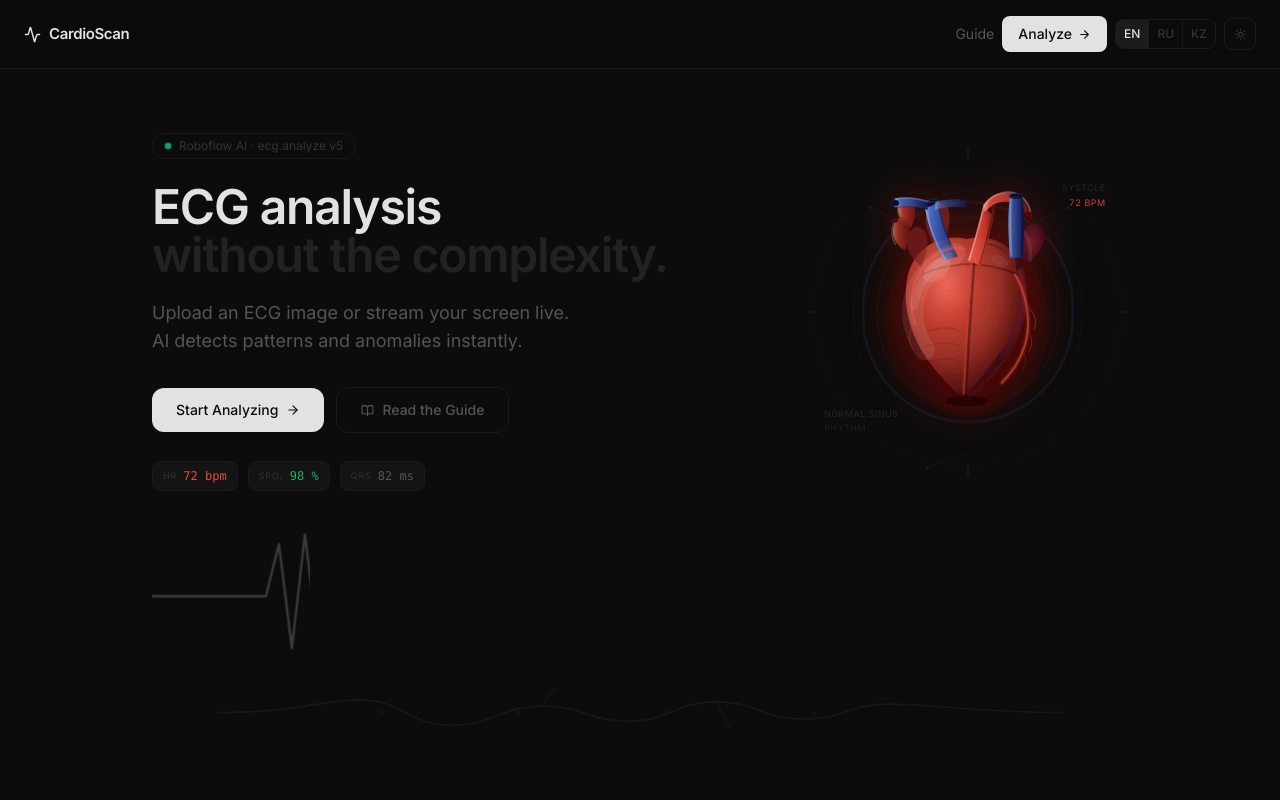
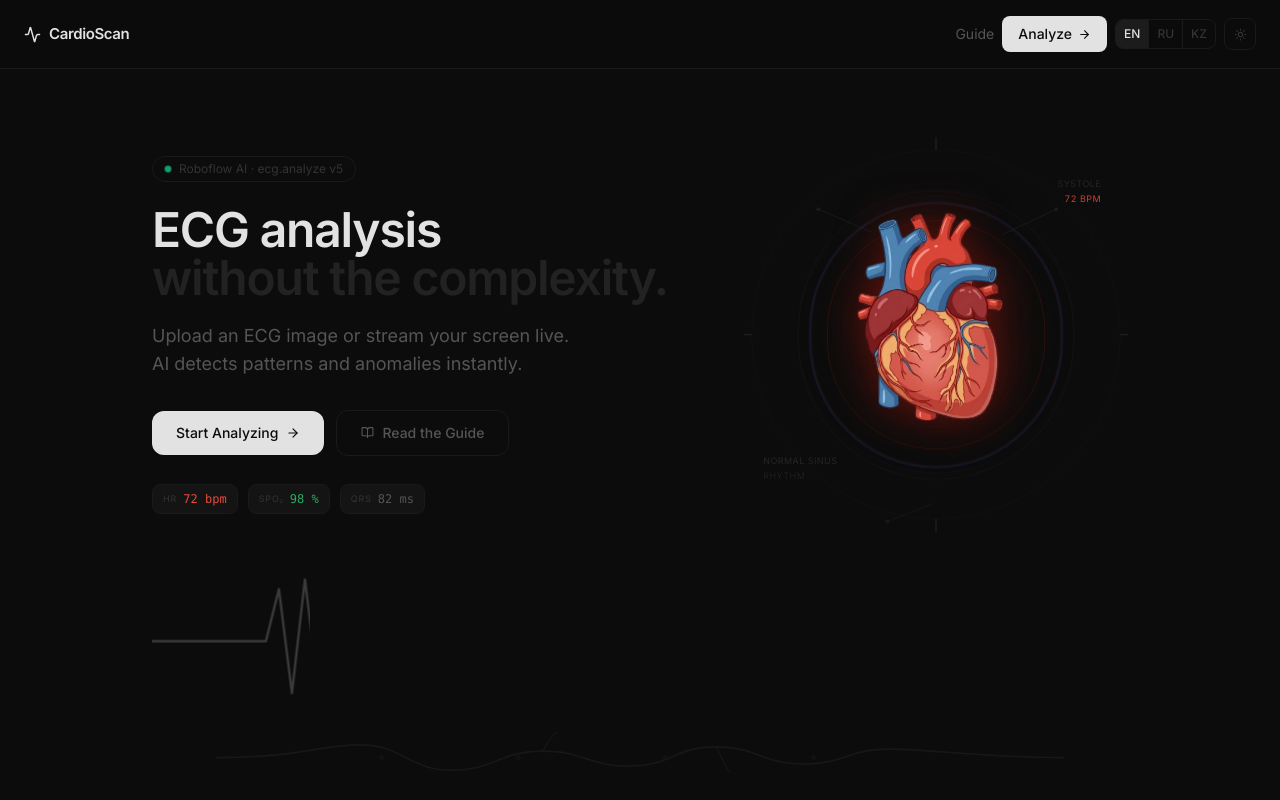
Before and after one commit to gaklelj/CardioScan, a React (Create React App) app in the folder frontend/: page / in a window 1280 px wide. Shown: the top 800 px of the page. Built offline with nearby package versions, Linux system fonts and the light colour scheme.

Commit message:
иконка серца

```diff
--- a/frontend/src/pages/Landing.js
+++ b/frontend/src/pages/Landing.js
@@ -2,6 +2,7 @@ import { useNavigate } from 'react-router-dom'
 import { Monitor, Zap, ArrowRight, FileImage, BookOpen } from 'lucide-react'
 import Nav from '../components/Nav'
 import HeartAnatomy from '../components/HeartAnatomy'
+import heartImg from '../assets/Gemini_Generated_Image_f0mgkpf0mgkpf0mg-removebg-preview.png'
 import { useLanguage } from '../LanguageContext'
 
 /* ── Scanning ECG hero line ── */
@@ -88,9 +89,11 @@ function HeartViz() {
 
       {/* Heart */}
       <div className="absolute inset-0 flex items-center justify-center">
-        <HeartAnatomy
+        <img
+          src={heartImg}
+          alt="heart"
           className="heart-float heart-beat"
-          style={{ width: '74%', height: '74%', filter: 'drop-shadow(0 0 20px rgba(140,20,10,0.60))' }}
+          style={{ width: '74%', height: '74%', objectFit: 'contain', filter: 'drop-shadow(0 0 20px rgba(140,20,10,0.60))' }}
         />
       </div>
 
@@ -226,7 +229,7 @@ export default function Landing() {
           </div>
 
           {/* Right — anatomical heart */}
-          <div className="animate-fade-in w-52 sm:w-64 lg:w-80 shrink-0">
+          <div className="animate-fade-in w-64 sm:w-80 lg:w-96 shrink-0">
             <HeartViz />
           </div>
         </div>
```
Also changed, not shown: frontend/src/assets/Gemini_Generated_Image_f0mgkpf0mgkpf0mg-removebg-preview.png (added).
